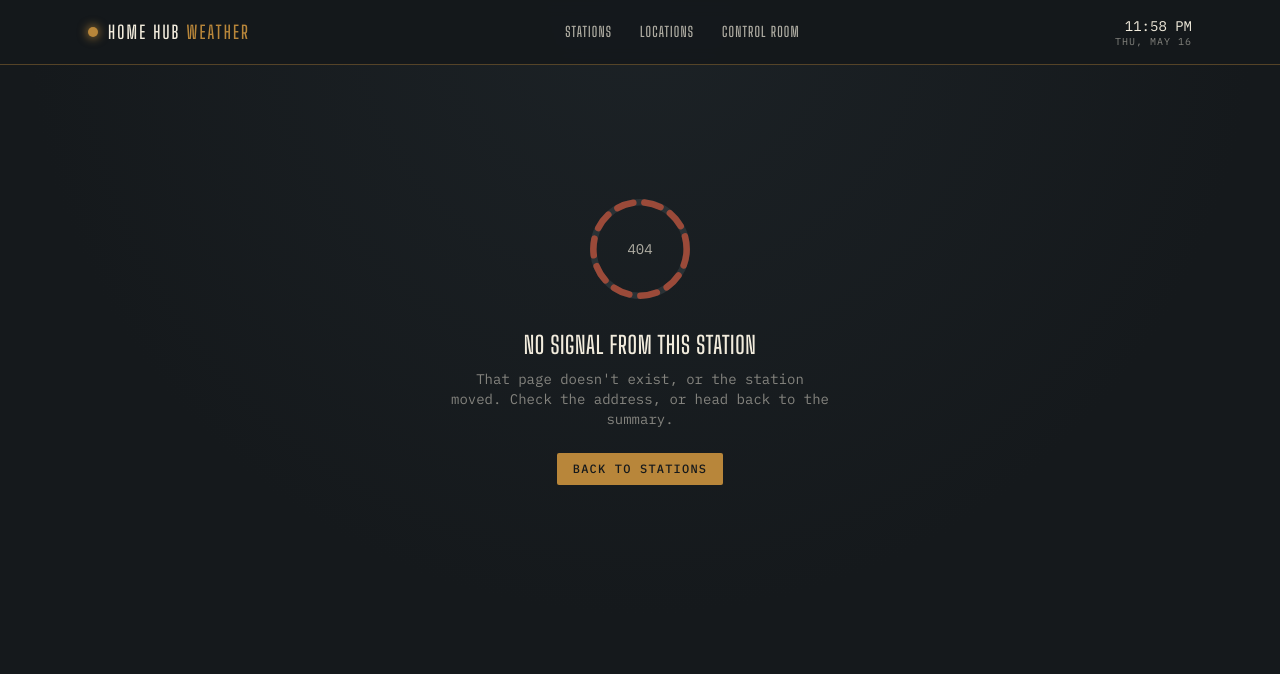
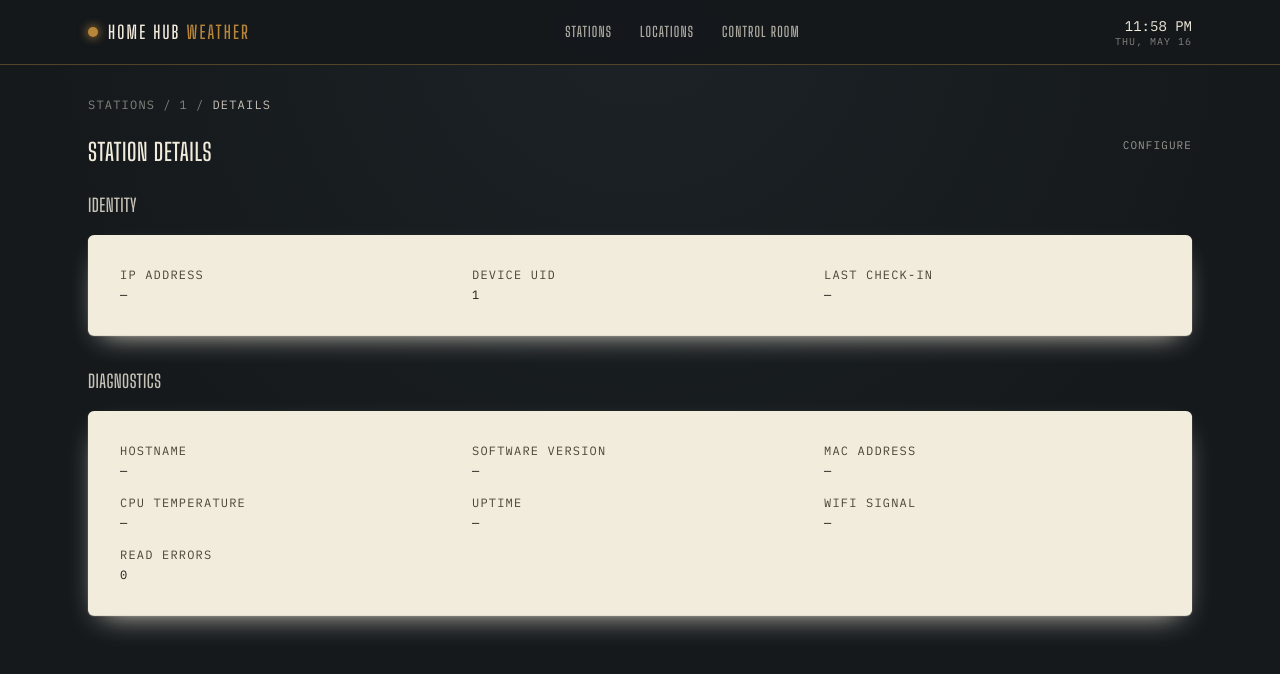
Before and after one commit to stevej763/home-hub, a React (Vite) app in the folder weather-dashboard/: page /device/1/details in a window 1280 px wide. Shown: the top 674 px of the page. Built offline with nearby package versions, Linux system fonts and the light colour scheme; no server answers.

Commit message:
restructure device view

```diff
--- a/weather-dashboard/src/App.tsx
+++ b/weather-dashboard/src/App.tsx
@@ -7,6 +7,7 @@ import NotFoundPage from './pages/NotFound/NotFoundPage';
 import LocationConfigurationPage from './pages/LocationConfiguration/LocationConfigurationPage';
 import SummaryPage from './pages/Summary/SummaryPage';
 import DeviceDetail from './pages/DeviceDetail/DeviceDetailPage';
+import DeviceInfoPage from './pages/DeviceDetail/DeviceInfoPage';
 
 const NAV_LINKS = [
     { to: '/', label: 'Stations', end: true },
@@ -74,6 +75,7 @@ const App = () => {
                             <Route path="/" element={<SummaryPage />} />
                             <Route path="/all-device-data" element={<AllDeviceDataPage />} />
                             <Route path="/device/:deviceUid" element={<DeviceDetail />} />
+                            <Route path="/device/:deviceUid/details" element={<DeviceInfoPage />} />
                             <Route path="/locations" element={<LocationConfigurationPage />} />
                             <Route path="*" element={<NotFoundPage />} />
                         </Routes>
--- a/weather-dashboard/src/Components/DeviceOverview/DeviceOverview.tsx
+++ b/weather-dashboard/src/Components/DeviceOverview/DeviceOverview.tsx
@@ -42,23 +42,23 @@ const DeviceOverview = ({ device }: DeviceOverviewProps) => {
     return (
         <Link
             to={`/device/${device.device_uid}`}
-            className="group relative block bg-face rounded-md shadow-face p-7 transition-transform duration-300 hover:-translate-y-1"
+            className="group relative block bg-face rounded-md shadow-face p-8 transition-transform duration-300 hover:-translate-y-1"
         >
-            <Rivet className="top-2.5 left-2.5" />
-            <Rivet className="top-2.5 right-2.5" />
-            <Rivet className="bottom-2.5 left-2.5" />
-            <Rivet className="bottom-2.5 right-2.5" />
+            <Rivet className="top-3 left-3" />
+            <Rivet className="top-3 right-3" />
+            <Rivet className="bottom-3 left-3" />
+            <Rivet className="bottom-3 right-3" />
 
             <div className="flex items-start justify-between gap-3 mb-1">
                 <div className="min-w-0">
-                    <h2 className="font-display font-semibold uppercase tracking-wide text-ink text-2xl leading-tight truncate">
+                    <h2 className="font-display font-semibold uppercase tracking-wide text-ink text-3xl leading-tight truncate">
                         {device.device_name}
                     </h2>
-                    <p className="font-mono text-xs uppercase tracking-widest text-ink-soft/70 mt-0.5">
+                    <p className="font-mono text-xs uppercase tracking-widest text-ink-soft/70 mt-1">
                         {device.location_name || 'Unassigned'}
                     </p>
                 </div>
-                <span className="flex items-center gap-1.5 shrink-0 pt-1">
+                <span className="flex items-center gap-1.5 shrink-0 pt-1.5">
                     <span
                         className={`h-2.5 w-2.5 rounded-full ${status.dot} ${status.pulse ? 'animate-lamp' : ''}`}
                     />
@@ -68,17 +68,17 @@ const DeviceOverview = ({ device }: DeviceOverviewProps) => {
                 </span>
             </div>
 
-            <div className="mt-6 flex justify-center">
+            <div className="mt-7 flex justify-center">
                 <StationDial
                     temperature={latestReadings.temperature}
                     humidity={latestReadings.humidity}
                     pressure={latestReadings.pressure}
-                    size={112}
+                    size={132}
                     active={isActive}
                 />
             </div>
 
-            <div className="mt-6 pt-4 border-t border-ink/10">
+            <div className="mt-7 pt-5 border-t border-ink/10">
                 <span className="font-mono text-xs uppercase tracking-widest text-brass-dark group-hover:text-brass transition-colors">
                     View station &rarr;
                 </span>
--- a/weather-dashboard/src/pages/DeviceDetail/DeviceDetailPage.tsx
+++ b/weather-dashboard/src/pages/DeviceDetail/DeviceDetailPage.tsx
@@ -4,15 +4,23 @@ import { getDevice, getLatestReadingsForDeviceUid } from '../../api/device';
 import StationDial from '../../Components/StationDial/StationDial';
 import BarCharts from '../../Components/Chart/BarCharts';
 import TimePicker from '../../Components/TimePicker/TimePicker';
-import { DeviceDetailsModal } from '../../Components/Modal/DeviceDetailsModal';
-import type { Device, LatestReadings } from '../../api/types';
+import type { Device, DeviceStatus, LatestReadings } from '../../api/types';
+
+const STATUS_META: Record<DeviceStatus, { label: string; dot: string; pulse: boolean }> = {
+    ACTIVE: { label: 'Live', dot: 'bg-teal', pulse: true },
+    READY: { label: 'Ready', dot: 'bg-brass', pulse: false },
+    CALIBRATING: { label: 'Calibrating', dot: 'bg-brass', pulse: true },
+    REGISTERED: { label: 'Registered', dot: 'bg-slate', pulse: false },
+    OFFLINE: { label: 'Offline', dot: 'bg-rust', pulse: false },
+    DISABLED: { label: 'Disabled', dot: 'bg-slate', pulse: false },
+    RETIRED: { label: 'Retired', dot: 'bg-slate', pulse: false },
+};
 
 const DeviceDetailPage = () => {
     const { deviceUid } = useParams<{ deviceUid: string }>();
     const [device, setDevice] = useState<Partial<Device>>({});
     const [latestReadings, setLatestReadings] = useState<LatestReadings>({});
     const [timePeriod, setTimePeriod] = useState(23);
-    const [configOpen, setConfigOpen] = useState(false);
     const updateInterval = 10000;
 
     const fetchDevice = useCallback(async () => {
@@ -20,11 +28,6 @@ const DeviceDetailPage = () => {
         const result = await getDevice(deviceUid);
         setDevice(result);
     }, [deviceUid]);
-
-    const handleConfigClose = () => {
-        fetchDevice();
-        setConfigOpen(false);
-    };
 
     useEffect(() => {
         if (!deviceUid) return;
@@ -45,23 +48,7 @@ const DeviceDetailPage = () => {
     }, [deviceUid]);
 
     const isActive = device.status === 'ACTIVE';
-    const lastActive = device.last_active_at ? new Date(device.last_active_at).toLocaleString() : '—';
-
-    const formatUptime = (seconds: string | null | undefined): string => {
-        if (seconds == null) return '—';
-        const total = Number(seconds);
-        if (!Number.isFinite(total)) return '—';
-        const days = Math.floor(total / 86400);
-        const hours = Math.floor((total % 86400) / 3600);
-        const minutes = Math.floor((total % 3600) / 60);
-        const parts: string[] = [];
-        if (days) parts.push(`${days}d`);
-        if (days || hours) parts.push(`${hours}h`);
-        parts.push(`${minutes}m`);
-        return parts.join(' ');
-    };
-
-    const readErrorCount = device.read_error_count ?? 0;
+    const status = device.status ? STATUS_META[device.status] : undefined;
 
     return (
         <div>
@@ -80,27 +67,26 @@ const DeviceDetailPage = () => {
                             <h1 className="font-display font-semibold uppercase tracking-wide text-ink text-3xl sm:text-4xl leading-tight">
                                 {device.device_name || 'Loading…'}
                             </h1>
-                            <button
-                                type="button"
-                                onClick={() => setConfigOpen(true)}
+                            <Link
+                                to={`/device/${deviceUid}/details`}
                                 className="shrink-0 mt-2 font-mono text-[11px] uppercase tracking-widest text-ink-soft/70 hover:text-ink transition-colors"
                             >
-                                Configure
-                            </button>
+                                Station details &rarr;
+                            </Link>
                         </div>
                         <p className="font-mono text-xs uppercase tracking-widest text-ink-soft/70 mt-1">
                             {device.location_name || 'Unassigned location'}
                         </p>
-                        <dl className="mt-5 grid grid-cols-[auto_1fr] gap-x-4 gap-y-1.5 font-mono text-xs text-ink-soft">
-                            <dt className="uppercase tracking-widest">Status</dt>
-                            <dd className="text-ink">{device.status || '—'}</dd>
-                            <dt className="uppercase tracking-widest">IP</dt>
-                            <dd className="text-ink">{device.ip_address || '—'}</dd>
-                            <dt className="uppercase tracking-widest">UID</dt>
-                            <dd className="text-ink truncate">{deviceUid}</dd>
-                            <dt className="uppercase tracking-widest">Last check-in</dt>
-                            <dd className="text-ink">{lastActive}</dd>
-                        </dl>
+                        {status && (
+                            <span className="flex items-center gap-1.5 mt-3">
+                                <span
+                                    className={`h-2 w-2 rounded-full ${status.dot} ${status.pulse ? 'animate-lamp' : ''}`}
+                                />
+                                <span className="font-mono text-[11px] uppercase tracking-widest text-ink-soft">
+                                    {status.label}
+                                </span>
+                            </span>
+                        )}
                     </div>
                     <div className="self-center sm:self-start">
                         <StationDial
@@ -114,47 +100,11 @@ const DeviceDetailPage = () => {
                 </div>
             </div>
 
-            <h2 className="font-display uppercase tracking-wide text-face/80 text-lg mb-4">Diagnostics</h2>
-            <div className="bg-face rounded-md shadow-face p-6 sm:p-8 mb-8">
-                <dl className="grid grid-cols-2 sm:grid-cols-3 gap-x-4 gap-y-4 font-mono text-xs text-ink-soft">
-                    <div>
-                        <dt className="uppercase tracking-widest">Hostname</dt>
-                        <dd className="text-ink mt-1">{device.hostname || '—'}</dd>
-                    </div>
-                    <div>
-                        <dt className="uppercase tracking-widest">Software version</dt>
-                        <dd className="text-ink mt-1">{device.software_version || '—'}</dd>
-                    </div>
-                    <div>
-                        <dt className="uppercase tracking-widest">MAC address</dt>
-                        <dd className="text-ink mt-1">{device.mac_address || '—'}</dd>
-                    </div>
-                    <div>
-                        <dt className="uppercase tracking-widest">CPU temperature</dt>
-                        <dd className="text-ink mt-1">{device.cpu_temperature != null ? `${device.cpu_temperature}°C` : '—'}</dd>
-                    </div>
-                    <div>
-                        <dt className="uppercase tracking-widest">Uptime</dt>
-                        <dd className="text-ink mt-1">{formatUptime(device.uptime_seconds)}</dd>
-                    </div>
-                    <div>
-                        <dt className="uppercase tracking-widest">WiFi signal</dt>
-                        <dd className="text-ink mt-1">{device.wifi_signal_strength != null ? `${device.wifi_signal_strength} dBm` : '—'}</dd>
-                    </div>
-                    <div>
-                        <dt className="uppercase tracking-widest">Read errors</dt>
-                        <dd className={`mt-1 ${readErrorCount > 0 ? 'text-rust' : 'text-ink'}`}>{readErrorCount}</dd>
-                    </div>
-                </dl>
-            </div>
-
             <div className="flex items-center justify-between mb-4">
                 <h2 className="font-display uppercase tracking-wide text-face/80 text-lg">History</h2>
                 <TimePicker timePeriod={timePeriod} updateTimePeriod={setTimePeriod} />
             </div>
             <BarCharts deviceUid={deviceUid} timePeriod={timePeriod} updateInterval={updateInterval} />
-
-            <DeviceDetailsModal show={configOpen} handleClose={handleConfigClose} device={device} />
         </div>
     );
 };
--- /dev/null
+++ b/weather-dashboard/src/pages/DeviceDetail/DeviceInfoPage.tsx
@@ -0,0 +1,129 @@
+import { useParams, Link } from 'react-router-dom';
+import { useEffect, useState, useCallback } from 'react';
+import { getDevice } from '../../api/device';
+import { DeviceDetailsModal } from '../../Components/Modal/DeviceDetailsModal';
+import type { Device } from '../../api/types';
+
+const DeviceInfoPage = () => {
+    const { deviceUid } = useParams<{ deviceUid: string }>();
+    const [device, setDevice] = useState<Partial<Device>>({});
+    const [configOpen, setConfigOpen] = useState(false);
+
+    const fetchDevice = useCallback(async () => {
+        if (!deviceUid) return;
+        const result = await getDevice(deviceUid);
+        setDevice(result);
+    }, [deviceUid]);
+
+    const handleConfigClose = () => {
+        fetchDevice();
+        setConfigOpen(false);
+    };
+
+    useEffect(() => {
+        fetchDevice();
+    }, [fetchDevice]);
+
+    const lastActive = device.last_active_at ? new Date(device.last_active_at).toLocaleString() : '—';
+
+    const formatUptime = (seconds: string | null | undefined): string => {
+        if (seconds == null) return '—';
+        const total = Number(seconds);
+        if (!Number.isFinite(total)) return '—';
+        const days = Math.floor(total / 86400);
+        const hours = Math.floor((total % 86400) / 3600);
+        const minutes = Math.floor((total % 3600) / 60);
+        const parts: string[] = [];
+        if (days) parts.push(`${days}d`);
+        if (days || hours) parts.push(`${hours}h`);
+        parts.push(`${minutes}m`);
+        return parts.join(' ');
+    };
+
+    const readErrorCount = device.read_error_count ?? 0;
+
+    return (
+        <div>
+            <nav className="font-mono text-xs uppercase tracking-widest text-face/50 mb-6">
+                <Link to="/" className="hover:text-brass transition-colors">
+                    Stations
+                </Link>
+                <span className="mx-2">/</span>
+                <Link to={`/device/${deviceUid}`} className="hover:text-brass transition-colors">
+                    {device.device_name || deviceUid}
+                </Link>
+                <span className="mx-2">/</span>
+                <span className="text-face/80">Details</span>
+            </nav>
+
+            <div className="flex items-start justify-between gap-4 mb-6">
+                <h1 className="font-display font-semibold uppercase tracking-wide text-face text-2xl leading-tight">
+                    Station details
+                </h1>
+                <button
+                    type="button"
+                    onClick={() => setConfigOpen(true)}
+                    className="shrink-0 font-mono text-[11px] uppercase tracking-widest text-face/60 hover:text-face transition-colors"
+                >
+                    Configure
+                </button>
+            </div>
+
+            <h2 className="font-display uppercase tracking-wide text-face/80 text-lg mb-4">Identity</h2>
+            <div className="bg-face rounded-md shadow-face p-6 sm:p-8 mb-8">
+                <dl className="grid grid-cols-2 sm:grid-cols-3 gap-x-4 gap-y-4 font-mono text-xs text-ink-soft">
+                    <div>
+                        <dt className="uppercase tracking-widest">IP address</dt>
+                        <dd className="text-ink mt-1">{device.ip_address || '—'}</dd>
+                    </div>
+                    <div>
+                        <dt className="uppercase tracking-widest">Device UID</dt>
+                        <dd className="text-ink mt-1 truncate">{deviceUid}</dd>
+                    </div>
+                    <div>
+                        <dt className="uppercase tracking-widest">Last check-in</dt>
+                        <dd className="text-ink mt-1">{lastActive}</dd>
+                    </div>
+                </dl>
+            </div>
+
+            <h2 className="font-display uppercase tracking-wide text-face/80 text-lg mb-4">Diagnostics</h2>
+            <div className="bg-face rounded-md shadow-face p-6 sm:p-8 mb-8">
+                <dl className="grid grid-cols-2 sm:grid-cols-3 gap-x-4 gap-y-4 font-mono text-xs text-ink-soft">
+                    <div>
+                        <dt className="uppercase tracking-widest">Hostname</dt>
+                        <dd className="text-ink mt-1">{device.hostname || '—'}</dd>
+                    </div>
+                    <div>
+                        <dt className="uppercase tracking-widest">Software version</dt>
+                        <dd className="text-ink mt-1">{device.software_version || '—'}</dd>
+                    </div>
+                    <div>
+                        <dt className="uppercase tracking-widest">MAC address</dt>
+                        <dd className="text-ink mt-1">{device.mac_address || '—'}</dd>
+                    </div>
+                    <div>
+                        <dt className="uppercase tracking-widest">CPU temperature</dt>
+                        <dd className="text-ink mt-1">{device.cpu_temperature != null ? `${device.cpu_temperature}°C` : '—'}</dd>
+                    </div>
+                    <div>
+                        <dt className="uppercase tracking-widest">Uptime</dt>
+                        <dd className="text-ink mt-1">{formatUptime(device.uptime_seconds)}</dd>
+                    </div>
+                    <div>
+                        <dt className="uppercase tracking-widest">WiFi signal</dt>
+                        <dd className="text-ink mt-1">{device.wifi_signal_strength != null ? `${device.wifi_signal_strength} dBm` : '—'}</dd>
+                    </div>
+                    <div>
+                        <dt className="uppercase tracking-widest">Read errors</dt>
+                        <dd className={`mt-1 ${readErrorCount > 0 ? 'text-rust' : 'text-ink'}`}>{readErrorCount}</dd>
+                    </div>
+                </dl>
+            </div>
+
+            <DeviceDetailsModal show={configOpen} handleClose={handleConfigClose} device={device} />
+        </div>
+    );
+};
+
+export default DeviceInfoPage;
--- a/weather-dashboard/src/pages/Summary/SummaryPage.tsx
+++ b/weather-dashboard/src/pages/Summary/SummaryPage.tsx
@@ -34,7 +34,7 @@ const SummaryPage = () => {
     }
 
     return (
-        <div className="grid grid-cols-1 sm:grid-cols-2 xl:grid-cols-3 gap-6">
+        <div className="grid grid-cols-1 sm:grid-cols-2 gap-7">
             {devices.map((device, i) => (
                 <div key={device.id} style={{ animationDelay: `${i * 60}ms` }} className="animate-rise">
                     <DeviceOverview device={device} />
```
